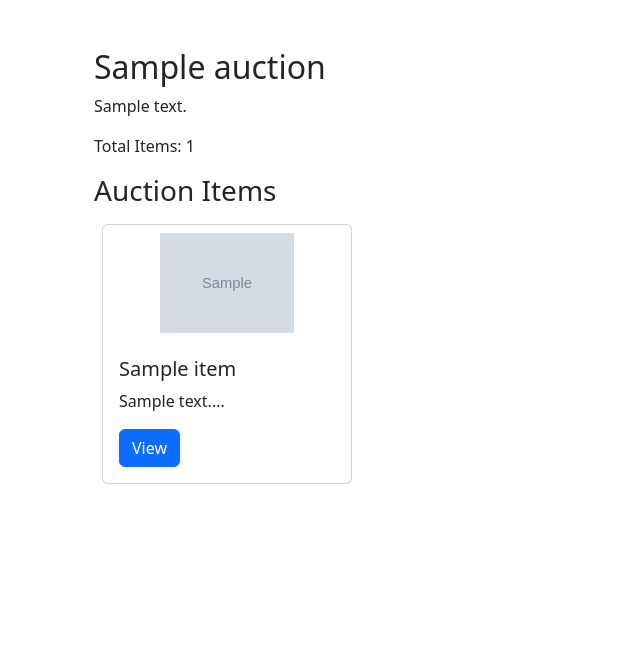
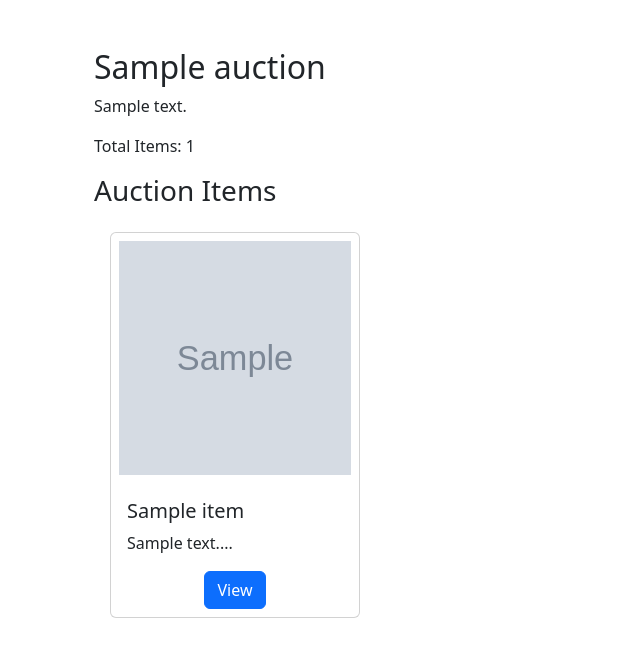
Before and after one commit to spwisner/silent-auction, a Flask app: page /auctions/1 in a window 1280 px wide. Shown: the part 56-713 px from the top of the page, without its empty margins (0-640 px from the left). Run offline with Flask 2, Linux system fonts and the light colour scheme; tables that the repository leaves empty hold one stand-in row (values such as "Sample post"); grey boxes marked "Sample" are stand-in pictures.

Commit message:
Update seeds and styles for view auction items

```diff
--- a/silentauction/auctions/templates/auctions/view.html
+++ b/silentauction/auctions/templates/auctions/view.html
@@ -10,13 +10,15 @@
   <div class="d-flex flex-wrap">
     {% if auction_items.count() > 0 %}
       {% for auction_item in auction_items %}
-        <div class="card m-2" style="width: 250px">
+        <div class="card m-3" style="width: 250px">
           <div class="d-flex justify-content-center">
-            <img style="max-width: 150px;" class="card-img-top p-2" src="{{ url_for('static', filename=auction_photos[loop.index -1].filename) }}"  alt="...">
+            <img class="card-img-top p-2" style="object-fit: cover; height: 250px;"src="{{ url_for('static', filename=auction_photos[loop.index -1].filename) }}"  alt="...">
           </div>
           <div class="card-body">
             <h5 class="card-title">{{auction_item.name}}</h5>
             <p class="card-text">{{auction_item.description[:97]}}...</p>
+          </div>
+          <div class="d-flex justify-content-center mb-2">
             <a href="/auction-items/{{auction_item.id}}" class="btn btn-primary">View</a>
           </div>
         </div>
```
Also changed, not shown: silentauction/auction_items/templates/auction_items/view_auction_item.html (+12 -7 lines), silentauction/utils/seeds/config.py (+15 -3 lines), silentauction/static/auction-item-photos/lfc-signed-jersey/lfc-signed-1.png (added), silentauction/static/auction-item-photos/red-sox-tickets/red-sox-tickets-1.png (added).
